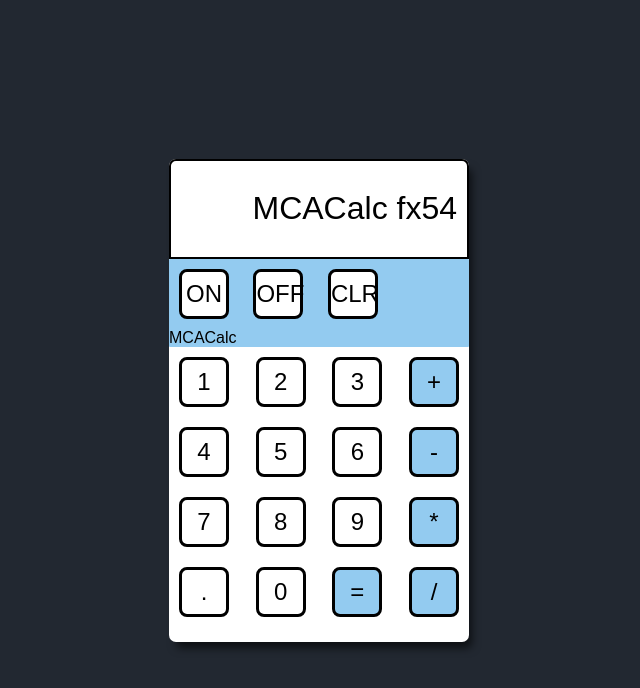
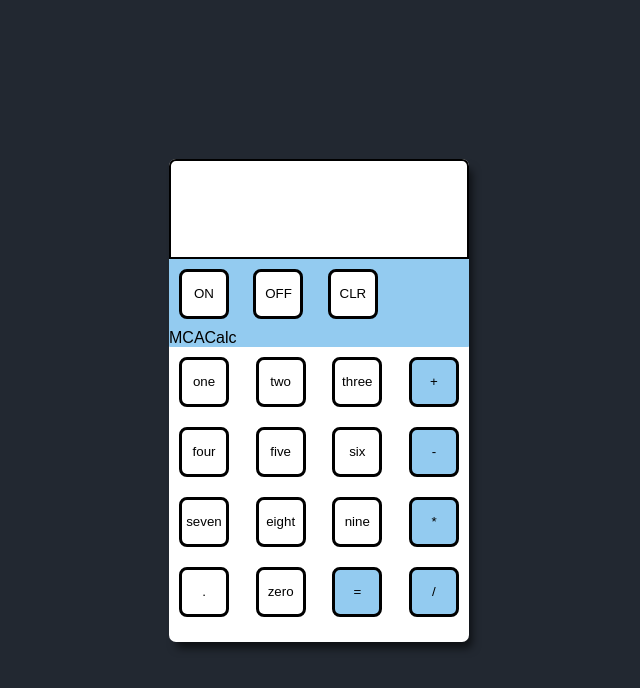
Before and after one commit to rahna2116/Tutorial, a plain HTML site: page calculator/index.html in a window 1280 px wide. Both pictures are taken after a click on the button "ON". Shown: the whole page, without its empty margins (321-961 px from the left). Drawn offline with Linux system fonts and the light colour scheme.

Commit message:
tutorial3

```diff
--- a/calculator/index.html
+++ b/calculator/index.html
@@ -14,11 +14,12 @@
 
     <!-- display -->
     <input type="text" class="display" disabled>
+    <div id="timer">MCACalc fx52</div>
     <!-- keys -->
     <div class="keys">
       <!-- 4 rows of keys -->
       <div class="row1">
-        <button value="MCACalc fx54" id="on">ON</button>
+        <button  value="on" id="on">ON</button>
         <button value="off">OFF</button>
         <button value="clr">CLR</button>
         <p font-color:white>MCACalc</p>
@@ -26,26 +27,26 @@
 
 
       <div class="row">
-        <button value="1">1</button>
-        <button value="2">2</button>
-        <button value="3">3</button>
+        <button value="1" id="one">1</button>
+        <button value="2" id="two">2</button>
+        <button value="3" id="three">3</button>
         <button value="+" class="operator">+</button>
       </div>
       <div class="row">
-        <button value="4">4</button>
-        <button value="5">5</button>
-        <button value="6">6</button>
+        <button value="4" id="four">4</button>
+        <button value="5" id="five">5</button>
+        <button value="6" id="six">6</button>
         <button value="-" class="operator">-</button>
       </div>
       <div class="row">
-        <button value="7">7</button>
-        <button value="8">8</button>
-        <button value="9">9</button>
+        <button value="7" id="seven">7</button>
+        <button value="8" id="eight">8</button>
+        <button value="9" id="nine">9</button>
         <button value="*" class="operator">*</button>
       </div>
       <div class="row">
         <button value=".">.</button>
-        <button value="0">0</button>
+        <button value="0" id="zero">0</button>
         <button value="=" class="operator">=</button>
         <button value="/" class="operator">/</button>
       </div>
@@ -61,3 +62,6 @@
 
 </body>
 </html>
+
+
+<!-- https://rahna2116.github.io/Tutorial/calculator/index.html -->
--- a/calculator/script.js
+++ b/calculator/script.js
@@ -1,23 +1,18 @@
 
-// select all the buttons
 const buttons = document.querySelectorAll('button');
-// select the <input type="text" class="display" disabled> element
 const display = document.querySelector('.display');
-// add eventListener to each button
-buttons.forEach(function(button) {
+buttons.forEach(function(button)
+{
   button.addEventListener('click', calculate);
 });
-
-
 
 // calculate function
 function calculate(event) {
   // current clicked buttons value
   const clickedButtonValue = event.target.value;
-
   if (clickedButtonValue === '=')
   {
-    // check if the display is not empty then only do the calculation
+    // check if the display is not empty inorder to perform calculation
     if (display.value !== '')
     {
       // calculate and show the answer to display
@@ -29,9 +24,59 @@ function calculate(event) {
     // clear everything on display
     display.value = '';
   }
+   else if(clickedButtonValue == 'off')
+   {
+    let list = document.querySelectorAll("button");
+    for (var i = 0; i < list.length; ++i)
+    {
+    list[i].classList.add('disable');
+    }
+   }
+  else if(clickedButtonValue == 'on')
+  {
+    let list = document.querySelectorAll("button");
+    for (var i = 0; i < list.length; ++i)
+    {
+    list[i].classList.remove('disable');
+    }
+  }
   else
   {
     // otherwise concatenate it to the display
     display.value += clickedButtonValue;
   }
 }
+setInterval(()=>{
+    let element  = document.getElementById('one').innerHTML;
+    if(element == 1)
+    {
+        document.getElementById('one').innerHTML = 'one';
+        document.getElementById('two').innerHTML = 'two';
+        document.getElementById('three').innerHTML = 'three';
+        document.getElementById('four').innerHTML = 'four';
+        document.getElementById('five').innerHTML = 'five';
+        document.getElementById('six').innerHTML = 'six';
+        document.getElementById('seven').innerHTML = 'seven';
+        document.getElementById('eight').innerHTML = 'eight';
+        document.getElementById('nine').innerHTML = 'nine';
+        document.getElementById('zero').innerHTML = 'zero';
+    }
+    else
+    {
+        document.getElementById('one').innerHTML = '1';
+        document.getElementById('two').innerHTML = '2';
+        document.getElementById('three').innerHTML = '3';
+        document.getElementById('four').innerHTML = '4';
+        document.getElementById('five').innerHTML = '5';
+        document.getElementById('six').innerHTML = '6';
+        document.getElementById('seven').innerHTML = '7';
+        document.getElementById('eight').innerHTML = '8';
+        document.getElementById('nine').innerHTML = '9';
+        ocument.getElementById('zero').innerHTML = '0';
+
+    }
+},5000);
+setTimeout(()=>
+{
+    document.getElementById('timer').innerHTML=' ';
+},4000);
--- a/calculator/styles.css
+++ b/calculator/styles.css
@@ -1,10 +1,11 @@
-/* common styles */
+
 * {
     padding: 0;
     margin: 0;
   }
 
-  body {
+  body
+  {
     width: 100vw;
     height: 100vh;
     overflow: hidden;
@@ -15,23 +16,19 @@
     font-family: sans-serif;
   }
 
-  /* common styles end */
-
   /* calculator */
-  .calculator {
+  .calculator
+  {
     width: 300px;
     padding-bottom: 15px;
     border-radius: 7px;
     background-color: white;
     box-shadow: 5px 8px 8px -2px rgba(0, 0, 0, 0.61);
   }
-  /* calculator style end */
-
-
-
 
   /* display */
-  .display {
+  .display
+  {
     width: 100%;
     height: 100px;
     border: 2px solid black;
@@ -45,40 +42,47 @@
     border-top-right-radius: 7px;
   }
 
-  /* display style end */
-
   /* row */
-  .row {
+  .row
+   {
     display: flex;
     justify-content: space-between;
-  }
-  /* row style end */
-.row1{
+    }
+
+  /*row1*/
+.row1
+{
   background-color: rgb(147,203,240);
   border-radius:1px;
 }
 
   /* button */
-  button {
+  button
+  {
     width: 50px;
     height: 50px;
     border-radius: 8px;
     border: solid black;
     outline: none;
-    font-size: 1.5rem;
+    font-size: solid 1px;
     background-color:white;
     color: black;
     margin: 10px;
   }
 
-  button:hover {
+  button:hover
+  {
     cursor: pointer;
   }
 
-  /* button style end */
-
   /* operator */
-  .operator {
+  .operator
+  {
     background-color: rgb(147, 203, 240);
     color: #000;
   }
+
+  .disable{
+    background-color: black;
+    color: white;
+}
```
